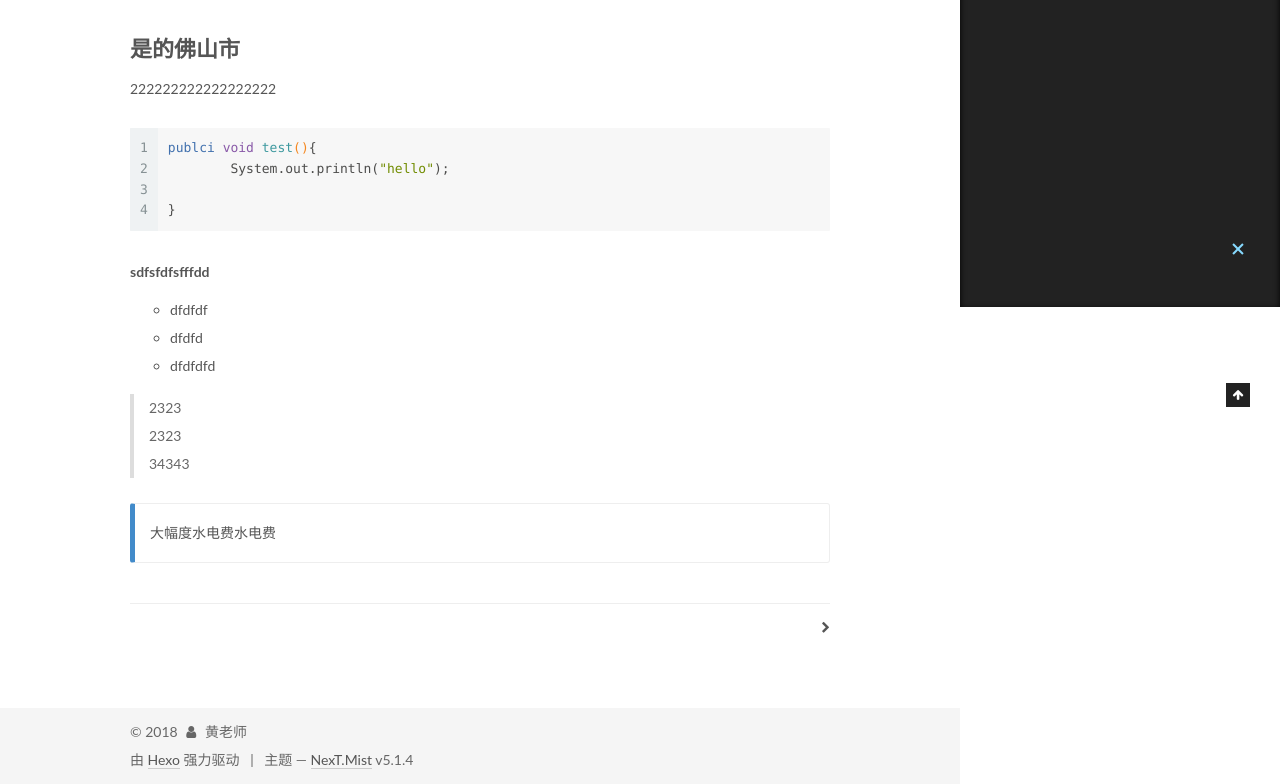
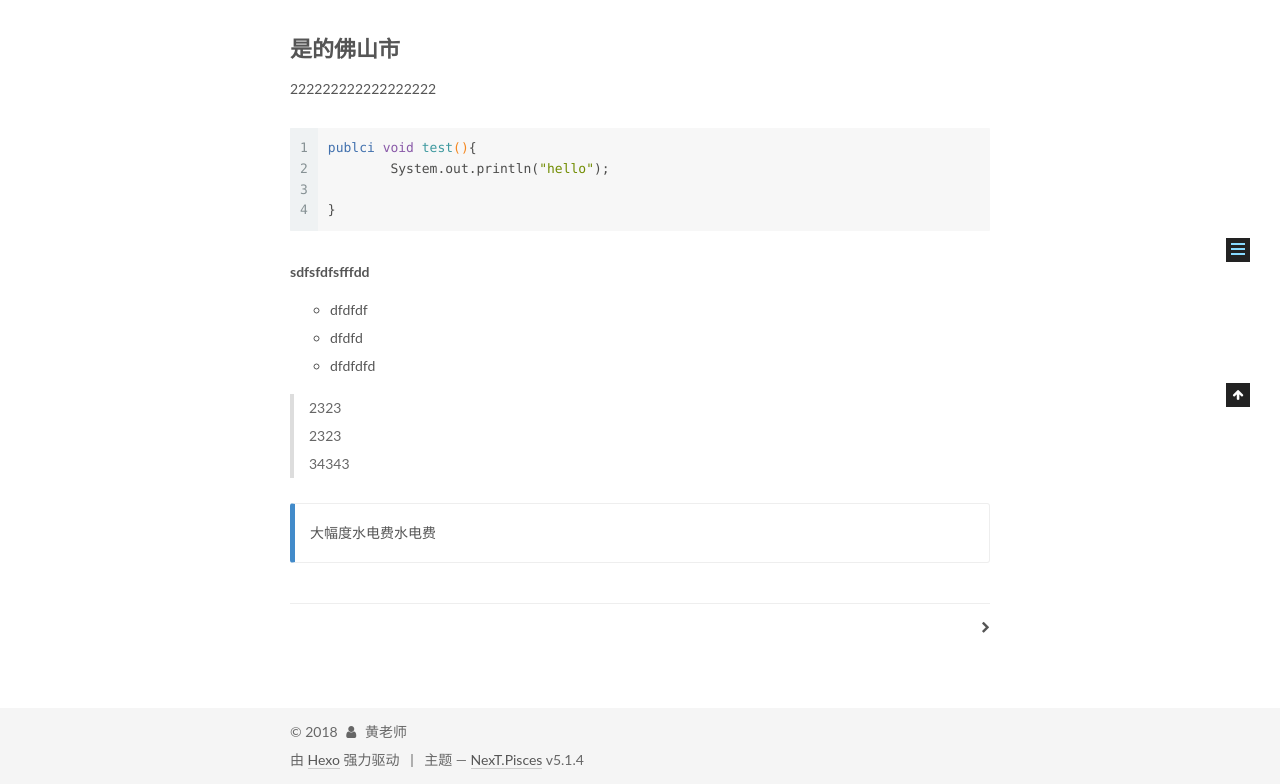
Before and after one commit to h591130578/h591130578.github.io, a plain HTML site: page 2018/03/03/hello/index.html in a window 1280 px wide. Shown: the part 493-1277 px from the top of the page. Drawn offline with Linux system fonts and the light colour scheme.

Commit message:
Site updated: 2018-03-03 17:35:50

```diff
--- a/2018/03/03/hello/index.html
+++ b/2018/03/03/hello/index.html
@@ -5,7 +5,7 @@
 
 
 
-<html class="theme-next mist use-motion" lang="zh-Hans">
+<html class="theme-next pisces use-motion" lang="zh-Hans">
 <head>
   <meta charset="UTF-8"/>
 <meta http-equiv="X-UA-Compatible" content="IE=edge" />
@@ -97,7 +97,7 @@
   var NexT = window.NexT || {};
   var CONFIG = {
     root: '/',
-    scheme: 'Mist',
+    scheme: 'Pisces',
     version: '5.1.4',
     sidebar: {"position":"left","display":"post","offset":12,"b2t":false,"scrollpercent":false,"onmobile":false},
     fancybox: true,
@@ -500,7 +500,7 @@
 
 
 
-  <div class="theme-info">主题 &mdash; <a class="theme-link" target="_blank" href="https://github.com/iissnan/hexo-theme-next">NexT.Mist</a> v5.1.4</div>
+  <div class="theme-info">主题 &mdash; <a class="theme-link" target="_blank" href="https://github.com/iissnan/hexo-theme-next">NexT.Pisces</a> v5.1.4</div>
 
 
 
@@ -601,6 +601,13 @@
 
 
 
+  <script type="text/javascript" src="/js/src/affix.js?v=5.1.4"></script>
+
+  <script type="text/javascript" src="/js/src/schemes/pisces.js?v=5.1.4"></script>
+
+
+
+
   <script type="text/javascript" src="/js/src/scrollspy.js?v=5.1.4"></script>
 <script type="text/javascript" src="/js/src/post-details.js?v=5.1.4"></script>
 
```
Also changed, not shown: 2018/03/03/黄老师/index.html (+10 -3 lines), archives/2018/03/index.html (+10 -3 lines), archives/2018/index.html (+10 -3 lines), archives/index.html (+10 -3 lines), index.html (+10 -3 lines).
